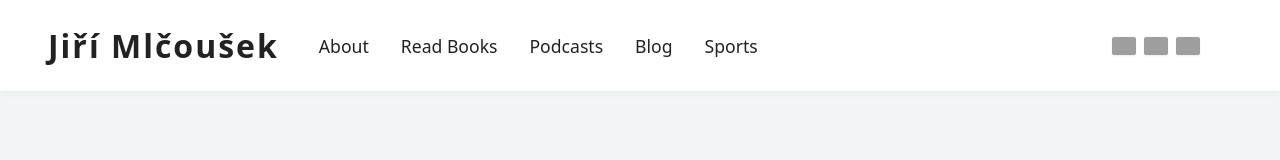
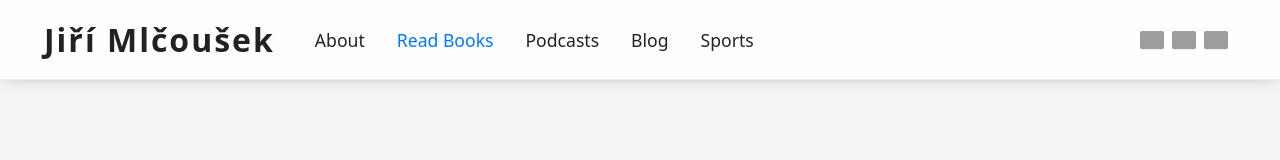
Before and after one commit to mlcousek/Personal-page, a website: page pages/books.html in a window 1280 px wide. Shown: the top 160 px of the page. Drawn offline with Linux system fonts and the light colour scheme; grey boxes are pictures that could not be loaded.

Commit message:
Enhance navbar styling and functionality; add consistent top spacing across pages

```diff
--- a/assets/styles/main.css
+++ b/assets/styles/main.css
@@ -9,17 +9,23 @@ body {
     display: flex;
     flex-direction: row;
     align-items: center;
-    justify-content: space-between; /* Changed from center to space-between */
-    padding: 24px 48px 24px 48px;
-    padding-right: 72px; /* Increased right padding for flag visibility */
-    background: rgba(255,255,255,0.95);
+    justify-content: space-between;
+    padding: 18px 44px 18px 44px;
+    background: rgba(255,255,255,0.85);
+    backdrop-filter: blur(10px);
+    -webkit-backdrop-filter: blur(10px);
     position: fixed;
     width: 100%;
     top: 0;
-    z-index: 10;
-    box-shadow: 0 2px 8px rgba(0,0,0,0.04);
+    z-index: 100;
+    box-shadow: 0 4px 18px -6px rgba(0,0,0,0.15),0 2px 6px -2px rgba(0,0,0,0.08);
     box-sizing: border-box;
+    border-bottom: 1px solid rgba(0,0,0,0.06);
 }
+
+/* Utility wrapper to ensure consistent top spacing below fixed navbar */
+.page-shell { padding-top: 120px; }
+@media (max-width: 700px){ .page-shell { padding-top: 110px; } .navbar { padding: 16px 28px; } }
 
 .logo {
     font-size: 2rem;
--- a/pages/books.html
+++ b/pages/books.html
@@ -15,14 +15,14 @@
           font-family: ui-sans-serif, system-ui, sans-serif, "Apple Color Emoji", "Segoe UI Emoji", "Segoe UI Symbol", "Noto Color Emoji";
         }
 
-        .books {
+                .books {
           display: grid;
           grid-template-columns: repeat(auto-fill, minmax(10rem, 1fr));
           grid-template-rows: auto auto;
           column-gap: 1rem;
           margin: 1rem auto;
           max-width: 75em;
-          margin-top: 10rem;
+                    margin-top: 2rem; /* reduced; page-shell will add consistent top spacing */
         }
 
         .book {
@@ -66,7 +66,7 @@
 </head>
 <body>
     <div id="navbar-placeholder"></div>
-    <main class="books">
+    <main class="books page-shell">
         <!-- Current Reading -->
          <h1 id="books-title" style="grid-column: 1 / -1; text-align:center;">Read Books</h1>
          <div class="book">
--- a/scripts/main.js
+++ b/scripts/main.js
@@ -252,5 +252,22 @@ document.addEventListener('DOMContentLoaded', () => {
             localStorage.setItem('lang','en');
         }
         setLanguage(savedLang);
+        // Auto-detect active nav link based on current path
+        const path = window.location.pathname;
+        const map = [
+            { id: 'nav-about', key: 'about.html' },
+            { id: 'nav-books', key: 'books.html' },
+            { id: 'nav-podcasts', key: 'podcasts.html' },
+            { id: 'nav-blog', key: 'blog.html' },
+            { id: 'nav-sports', key: 'sports.html' },
+            { id: 'nav-logo', key: 'index.html' }
+        ];
+        map.forEach(item => {
+            const el = document.getElementById(item.id);
+            if (el) {
+                if (path.endsWith(item.key)) el.classList.add('active');
+                else el.classList.remove('active');
+            }
+        });
     };
 });
```
Also changed, not shown: pages/about.html (+1 -1 lines), pages/index.html (+1 -1 lines), pages/podcasts.html (+2 -7 lines), pages/sports.html (+2 -2 lines).
